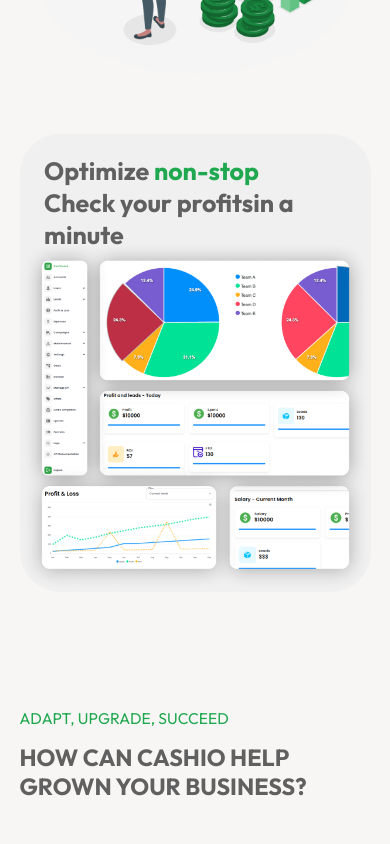
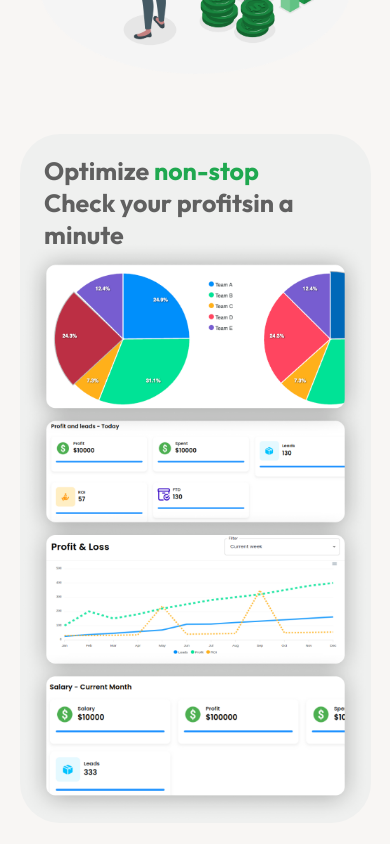
Before and after one commit to RevaGee/Cashio, a React (Create React App) app: page / in a window 390 px wide. Shown: the part 700-1544 px from the top of the page. Built offline with nearby package versions, Linux system fonts and the light colour scheme.

Commit message:
img change

```diff
--- a/src/components/Crm/index.tsx
+++ b/src/components/Crm/index.tsx
@@ -1,18 +1,46 @@
-import React, {useEffect, useState} from "react";
+import React, { useEffect, useState } from "react";
 import './styles.scss'
 import '../../index.css'
 import CRM_black from '../../images/icons/Crm_black.png'
 import CRM_grey from '../../images/icons/Crm_grey.png'
-import {useTheme} from "../DarkMode";
+
+import CRM_black_small from '../../images/icons/Crm_black_small.png'
+import CRM_grey_small from '../../images/icons/CRM_grey_small.png'
+
+import { useTheme } from "../DarkMode";
+
 export const Crm = () => {
     const { darkMode } = useTheme();
+    const [windowWidth, setWindowWidth] = useState(window.innerWidth);
+
+    useEffect(() => {
+        const handleResize = () => {
+            setWindowWidth(window.innerWidth);
+        };
+        window.addEventListener('resize', handleResize);
+        return () => {
+            window.removeEventListener('resize', handleResize);
+        };
+    }, []);
 
     return (
         <div className='crm'>
             <div className='crm_media'>
                 <h1>Optimize <span>non-stop</span><br/>Check your profits
                     <span className='text_ml'>in a minute</span></h1>
-                <img src={darkMode ? CRM_grey : CRM_black} alt=''/>
+                { windowWidth < 768 ? (
+                    darkMode ? (
+                        <img src={CRM_grey_small} alt=''/>
+                    ) : (
+                        <img src={CRM_black_small} alt=''/>
+                    )
+                ) : (
+                    darkMode ? (
+                        <img src={CRM_grey} alt=''/>
+                    ) : (
+                        <img src={CRM_black} alt=''/>
+                    )
+                )}
             </div>
         </div>
     );
```
Also changed, not shown: src/images/icons/CRM_grey_small.png (added), src/images/icons/Crm_black_small.png (added).
